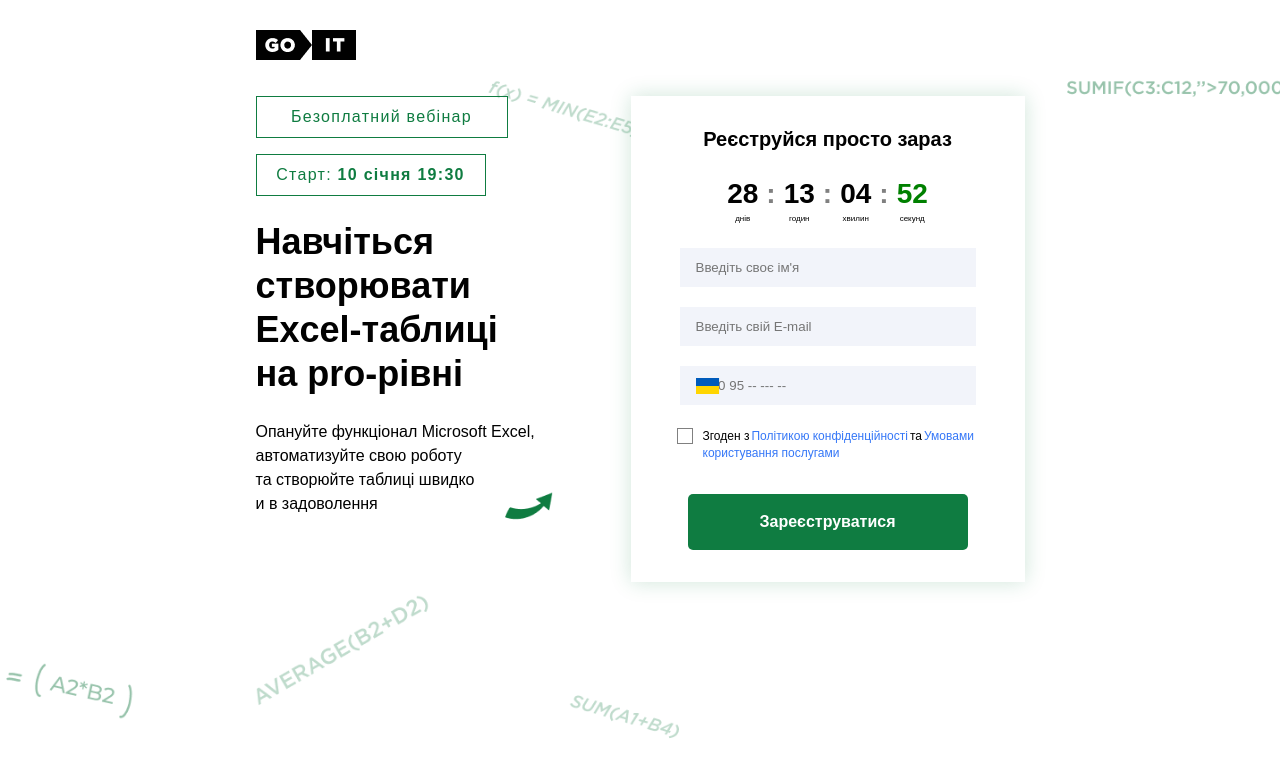
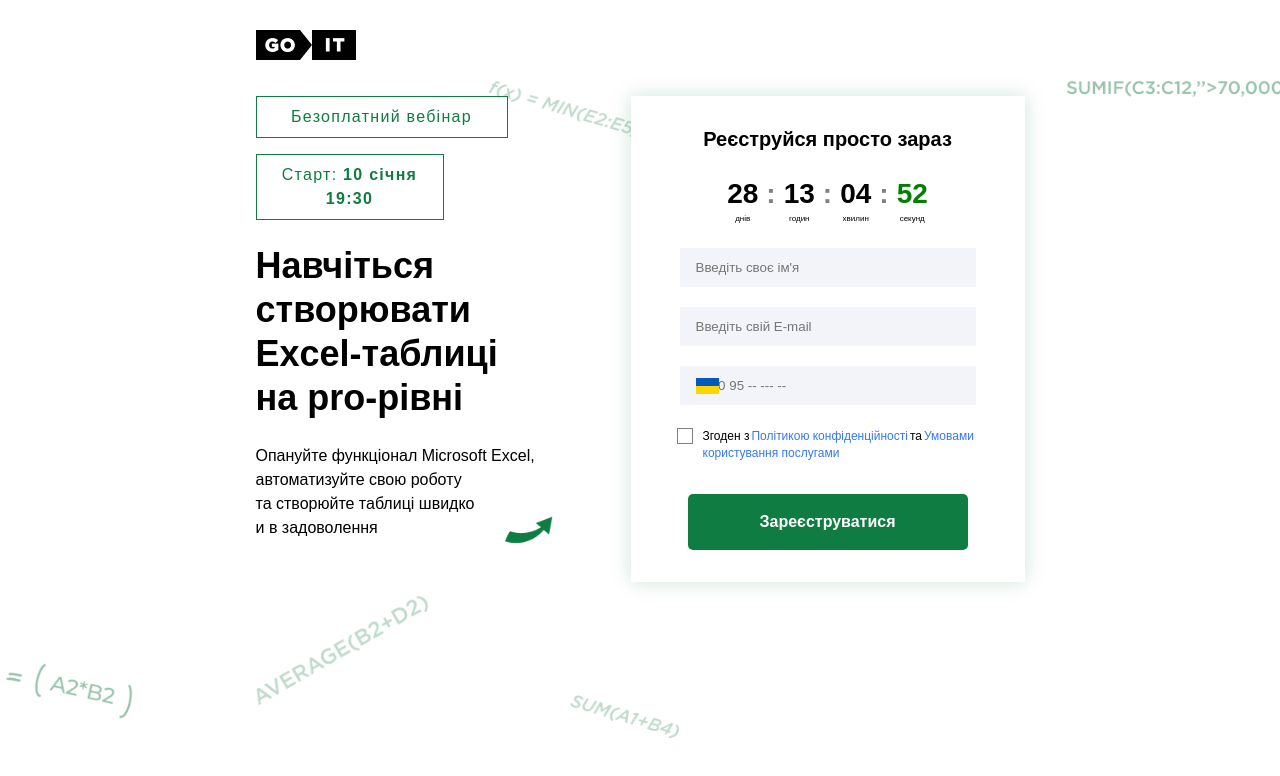
Before and after one commit to alex-miami-petrov/my_excel, a React (Vite) app in the folder vite-project/: page / in a window 1280 px wide. Shown: the top 776 px of the page. Built offline with nearby package versions, Linux system fonts and the light colour scheme.

Commit message:
fix_hero

```diff
--- a/vite-project/src/components/hero/hero.module.css
+++ b/vite-project/src/components/hero/hero.module.css
@@ -13,7 +13,7 @@
   color: #0f7c41;
   padding: 4px 8px;
   border: 0.4px solid #0f7c41;
-  width: 207px;
+  width: 230px;
   text-align: center;
 }
 
@@ -29,7 +29,7 @@
   text-align: center;
   border: 0.4px solid #0f7c41;
   margin-bottom: 24px;
-  width: 188px;
+  max-width: 188px;
   letter-spacing: 0.08em;
 }
 
@@ -165,9 +165,9 @@
   }
 
   .heroSubTwo {
-    width: 230px;
-    display: block;
-    box-sizing: border-box;
+    width: 240px;
+    display: inline-block;
+
     line-height: 1.5;
     font-size: 16px;
     color: #0f7c41;
```
